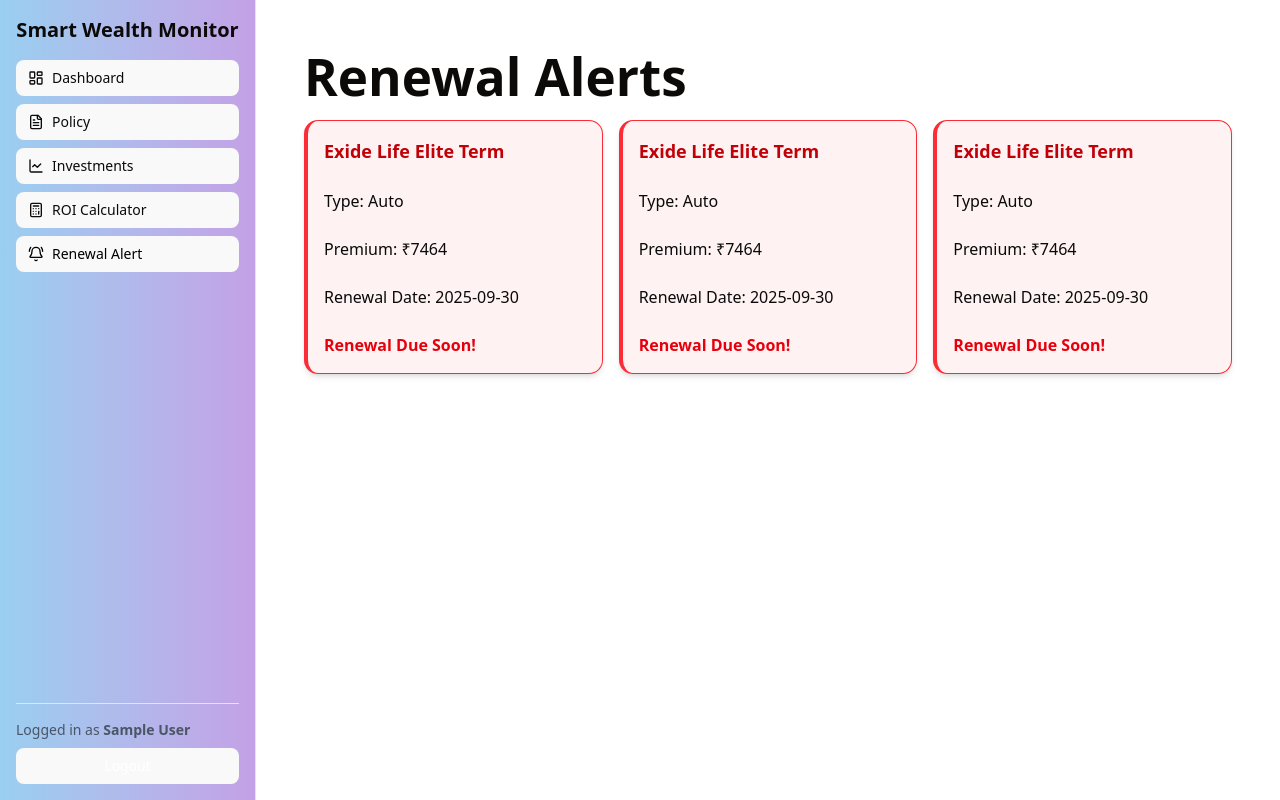
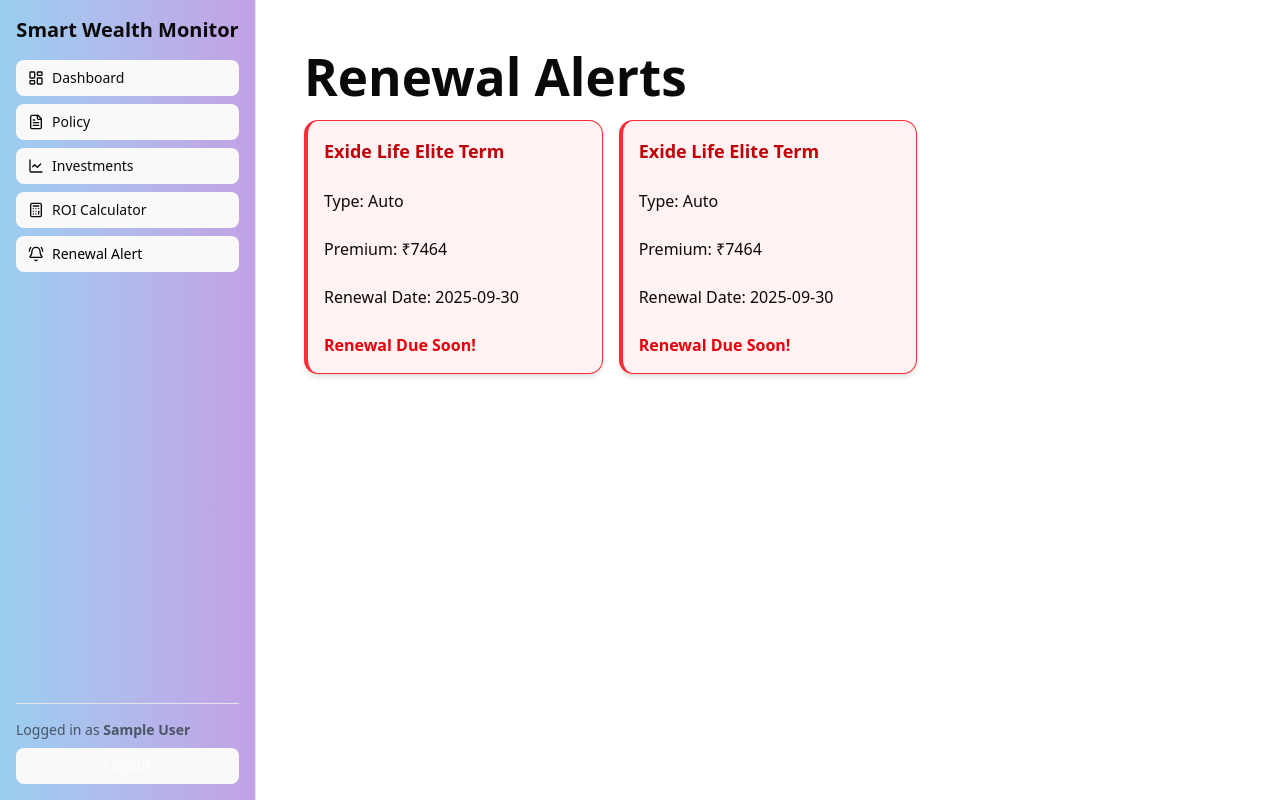
Before and after one commit to Kishore-HCLTech/smartwealth-monitor, a React (Vite) app: page /renewal-alert in a window 1280 px wide. Built offline with nearby package versions, Linux system fonts and the light colour scheme; data requests are answered from the project's data file; sample sign-in values are in the browser's storage.

Commit message:
Bug Fix : Accepting the other domain email

```diff
--- a/mock-api/db_fixed.json
+++ b/mock-api/db_fixed.json
@@ -457,198 +457,6 @@
       "renewalDate": "2026-04-05",
       "premium": "5688",
       "maturityDate": "2027-05-21"
-    },
-    {
-      "id": 51,
-      "name": "HDFC Life Protect Plus",
-      "type": "Health",
-      "renewalDate": "2026-01-29",
-      "premium": "8058",
-      "maturityDate": "2027-03-24"
-    },
-    {
-      "id": 52,
-      "name": "ICICI Health Shield",
-      "type": "Travel",
-      "renewalDate": "2025-10-29",
-      "premium": "6779",
-      "maturityDate": "2032-04-29"
-    },
-    {
-      "id": 53,
-      "name": "Tata AIG Auto Secure",
-      "type": "Life",
-      "renewalDate": "2026-01-07",
-      "premium": "14862",
-      "maturityDate": "2027-01-19"
-    },
-    {
-      "id": 54,
-      "name": "Max Bupa Health Companion",
-      "type": "Auto",
-      "renewalDate": "2026-03-20",
-      "premium": "7702",
-      "maturityDate": "2032-11-07"
-    },
-    {
-      "id": 55,
-      "name": "LIC Jeevan Anand",
-      "type": "Auto",
-      "renewalDate": "2025-10-10",
-      "premium": "11870",
-      "maturityDate": "2032-01-27"
-    },
-    {
-      "id": 56,
-      "name": "Bajaj Allianz Life Goal Assure",
-      "type": "Auto",
-      "renewalDate": "2025-12-08",
-      "premium": "10929",
-      "maturityDate": "2034-09-30"
-    },
-    {
-      "id": 57,
-      "name": "SBI Life Smart Shield",
-      "type": "Life",
-      "renewalDate": "2026-04-29",
-      "premium": "15932",
-      "maturityDate": "2027-12-04"
-    },
-    {
-      "id": 59,
-      "name": "Kotak Term Plan",
-      "type": "Auto",
-      "renewalDate": "2026-05-05",
-      "premium": "19522",
-      "maturityDate": "2029-05-19"
-    },
-    {
-      "id": 60,
-      "name": "Aditya Birla Sun Life Shield",
-      "type": "Auto",
-      "renewalDate": "2025-11-09",
-      "premium": "9199",
-      "maturityDate": "2029-01-27"
-    },
-    {
-      "id": 61,
-      "name": "Star Health Family Floater",
-      "type": "Travel",
-      "renewalDate": "2026-04-11",
-      "premium": "19276",
-      "maturityDate": "2035-01-03"
-    },
-    {
-      "id": 62,
-      "name": "Future Generali Auto Protect",
-      "type": "Health",
-      "renewalDate": "2026-07-02",
-      "premium": "11472",
-      "maturityDate": "2027-10-13"
-    },
-    {
-      "id": 63,
-      "name": "PNB MetLife Term Plan",
-      "type": "Life",
-      "renewalDate": "2026-02-03",
-      "premium": "10194",
-      "maturityDate": "2029-05-12"
-    },
-    {
-      "id": 64,
-      "name": "Canara HSBC OBC Life Secure",
-      "type": "Health",
-      "renewalDate": "2026-04-20",
-      "premium": "6762",
-      "maturityDate": "2033-07-13"
-    },
-    {
-      "id": 65,
-      "name": "Edelweiss Tokio Life Total Secure+",
-      "type": "Travel",
-      "renewalDate": "2025-11-25",
-      "premium": "14969",
-      "maturityDate": "2033-06-11"
-    },
-    {
-      "id": 66,
-      "name": "Aviva i-Life",
-      "type": "Health",
-      "renewalDate": "2026-03-27",
-      "premium": "10410",
-      "maturityDate": "2033-10-29"
-    },
-    {
-      "id": 67,
-      "name": "Bharti AXA Smart Health",
-      "type": "Health",
-      "renewalDate": "2025-12-27",
-      "premium": "14711",
-      "maturityDate": "2027-12-30"
-    },
-    {
-      "id": 68,
-      "name": "IFFCO Tokio Car Insurance",
-      "type": "Travel",
-      "renewalDate": "2026-04-17",
-      "premium": "18381",
-      "maturityDate": "2033-04-08"
-    },
-    {
-      "id": 69,
-      "name": "Shriram Life Secure",
-      "type": "Health",
-      "renewalDate": "2026-07-13",
-      "premium": "10157",
-      "maturityDate": "2031-08-25"
-    },
-    {
-      "id": 70,
-      "name": "Exide Life Elite Term",
-      "type": "Auto",
-      "renewalDate": "2025-09-30",
-      "premium": "7464",
-      "maturityDate": "2031-06-11"
-    },
-    {
-      "id": 71,
-      "name": "DHFL Pramerica Life Protect",
-      "type": "Auto",
-      "renewalDate": "2026-05-09",
-      "premium": "16872",
-      "maturityDate": "2031-12-29"
-    },
-    {
-      "id": 72,
-      "name": "IDBI Federal Life Insurance",
-      "type": "Auto",
-      "renewalDate": "2026-03-01",
-      "premium": "8788",
-      "maturityDate": "2027-06-19"
-    },
-    {
-      "id": 73,
-      "name": "IndiaFirst Life Plan",
-      "type": "Auto",
-      "renewalDate": "2026-05-21",
-      "premium": "13445",
-      "maturityDate": "2031-04-15"
-    },
-    {
-      "id": 74,
-      "name": "Sahara Life Suraksha",
-      "type": "Health",
-      "renewalDate": "2025-12-18",
-      "premium": "5619",
-      "maturityDate": "2027-05-12"
-    },
-    {
-      "id": 75,
-      "name": "AEGON Life iTerm Plus",
-      "type": "Health",
-      "renewalDate": "2026-04-05",
-      "premium": "5688",
-      "maturityDate": "2027-05-21"
     }
   ],
   "investments": [
```
Also changed, not shown: src/pages/Login.tsx (+36 -184 lines).
